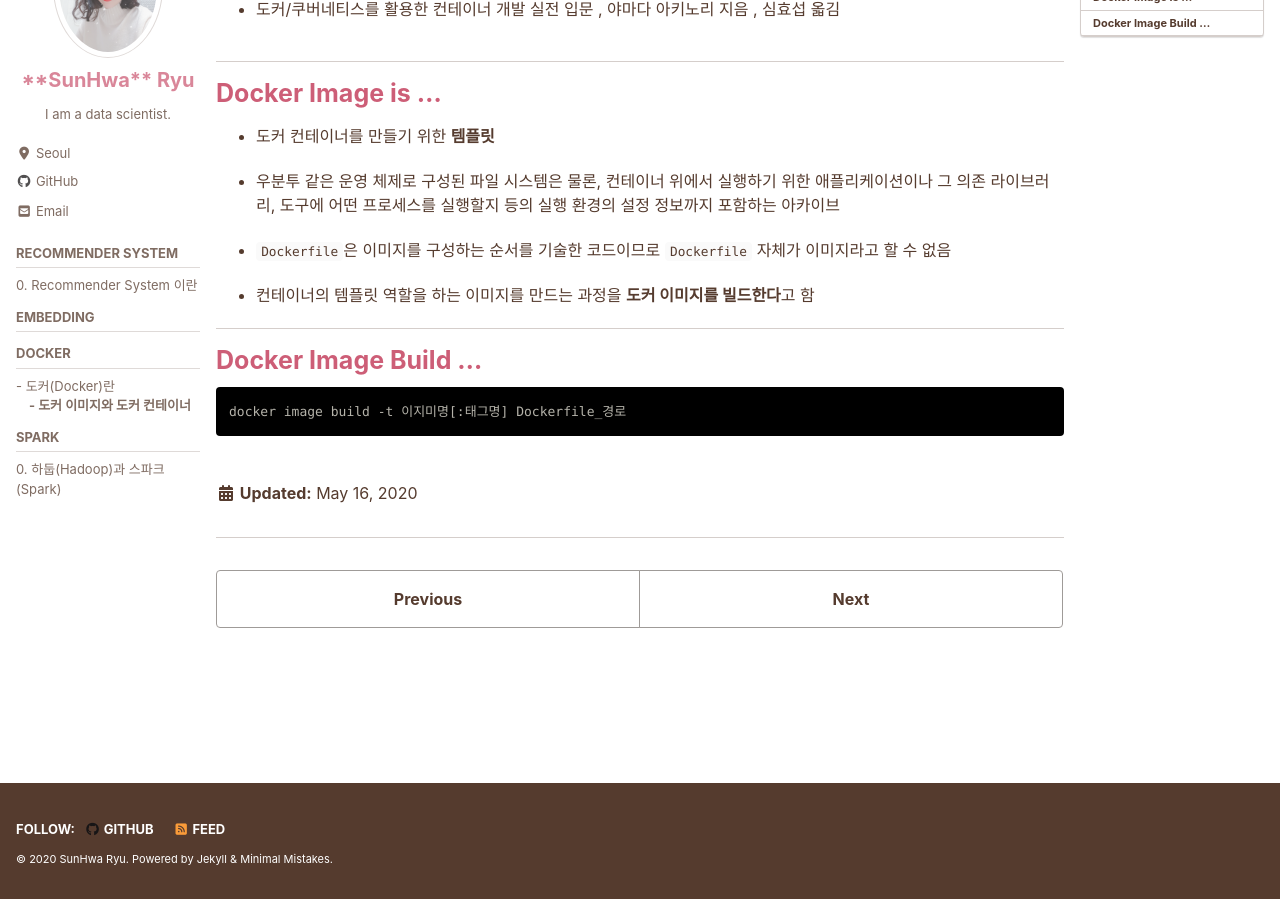
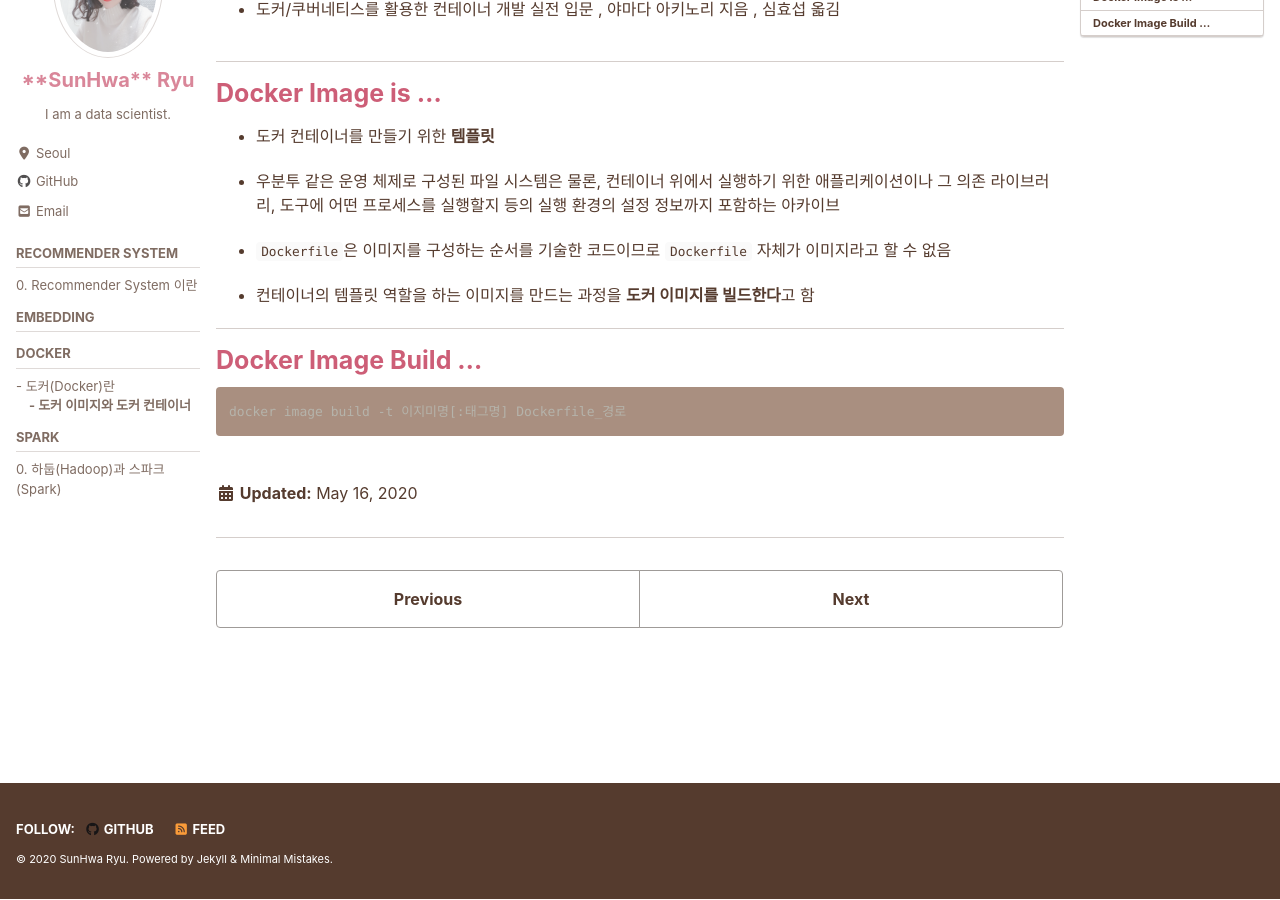
Before and after one commit to MinPinSunHwa/suna.github.io, a Jekyll site: the page built from _study/docker/1_image_and_container.md, in a window 1280 px wide and 900 px high, scrolled down 166 px. Built offline with Jekyll 4.4.1, drawn with Linux system fonts in a browser that asks for light colours; cached includes are drawn as plain includes; nearby versions of some CDN libraries.

Commit message:
Update _contrast.scss

```diff
--- a/_sass/minimal-mistakes/skins/_contrast.scss
+++ b/_sass/minimal-mistakes/skins/_contrast.scss
@@ -14,13 +14,13 @@ $masthead-link-color-hover: $text-color !default;
 $navicon-link-color-hover: mix(#fff, $text-color, 80%) !default;
 
 /* contrast syntax highlighting (base16) */
-$base00: #000000 !default;
+$base00: #a98f80 !default;
 $base01: #242422 !default;
 $base02: #484844 !default;
 $base03: #6c6c66 !default;
 $base04: #918f88 !default;
 $base05: #b5b3aa !default;
-$base06: #d9d7cc !default;
+$base06: #a98f80 !default;
 $base07: #fdfbee !default;
 $base08: #ff6c60 !default;
 $base09: #e9c062 !default;
```
